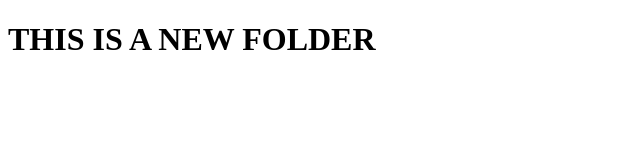
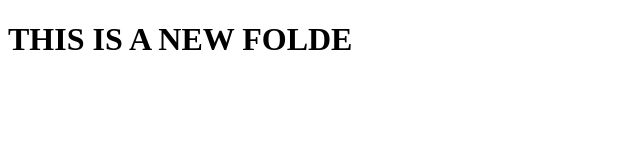
Before and after one commit to Rozzy72/newer, a plain HTML site: page index.html in a window 1280 px wide. Shown: the full height of the page, 0-640 px from the left. Drawn offline with Linux system fonts and the light colour scheme.

Commit message:
we are here

```diff
--- a/index.html
+++ b/index.html
@@ -6,7 +6,7 @@
     <title>Document</title>
 </head>
 <body>
-    <h1>THIS IS A NEW FOLDER</h1>
+    <h1>THIS IS A NEW FOLDE</h1>
     <p></p>
 </body>
 </html>
```
